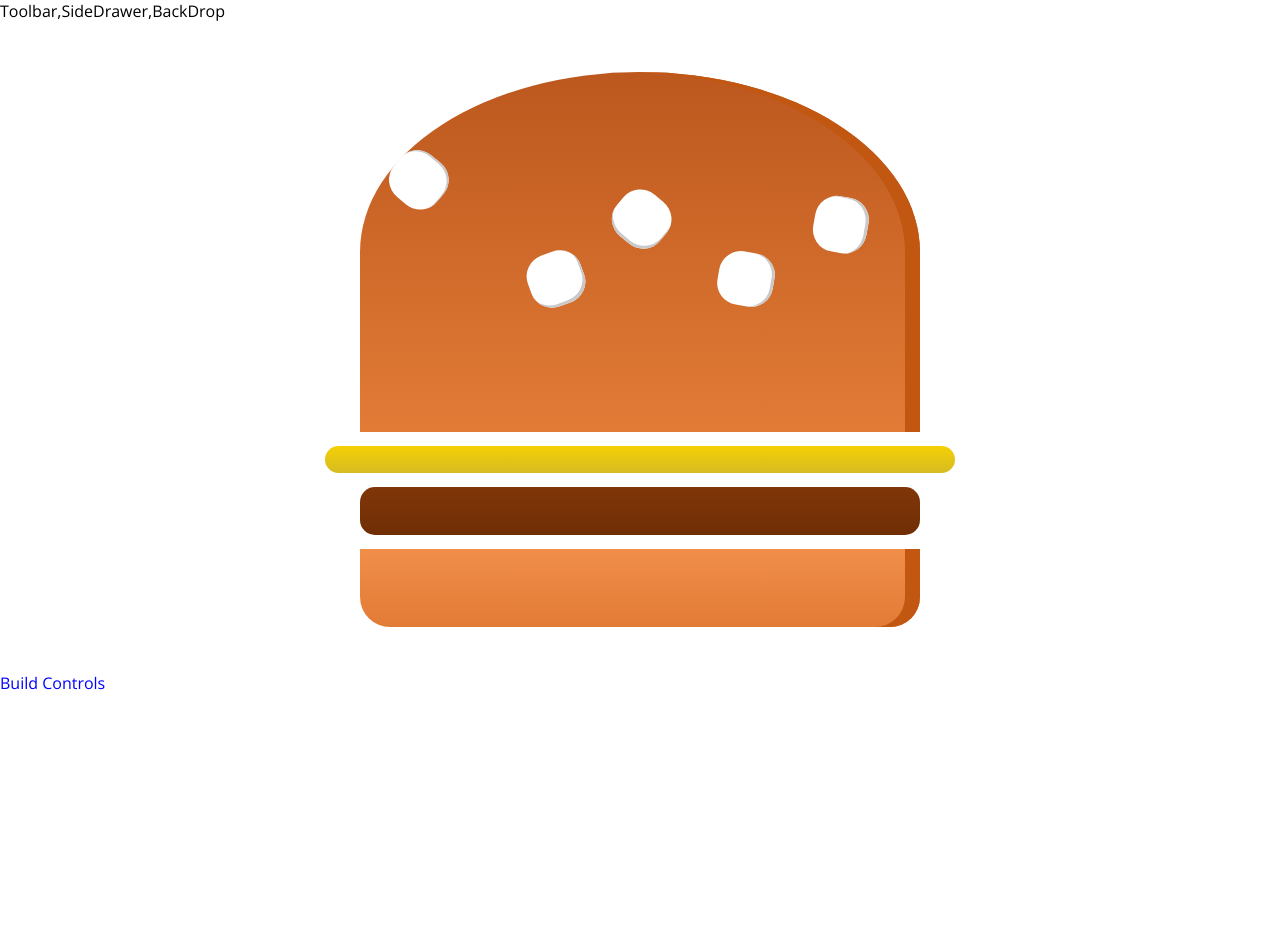
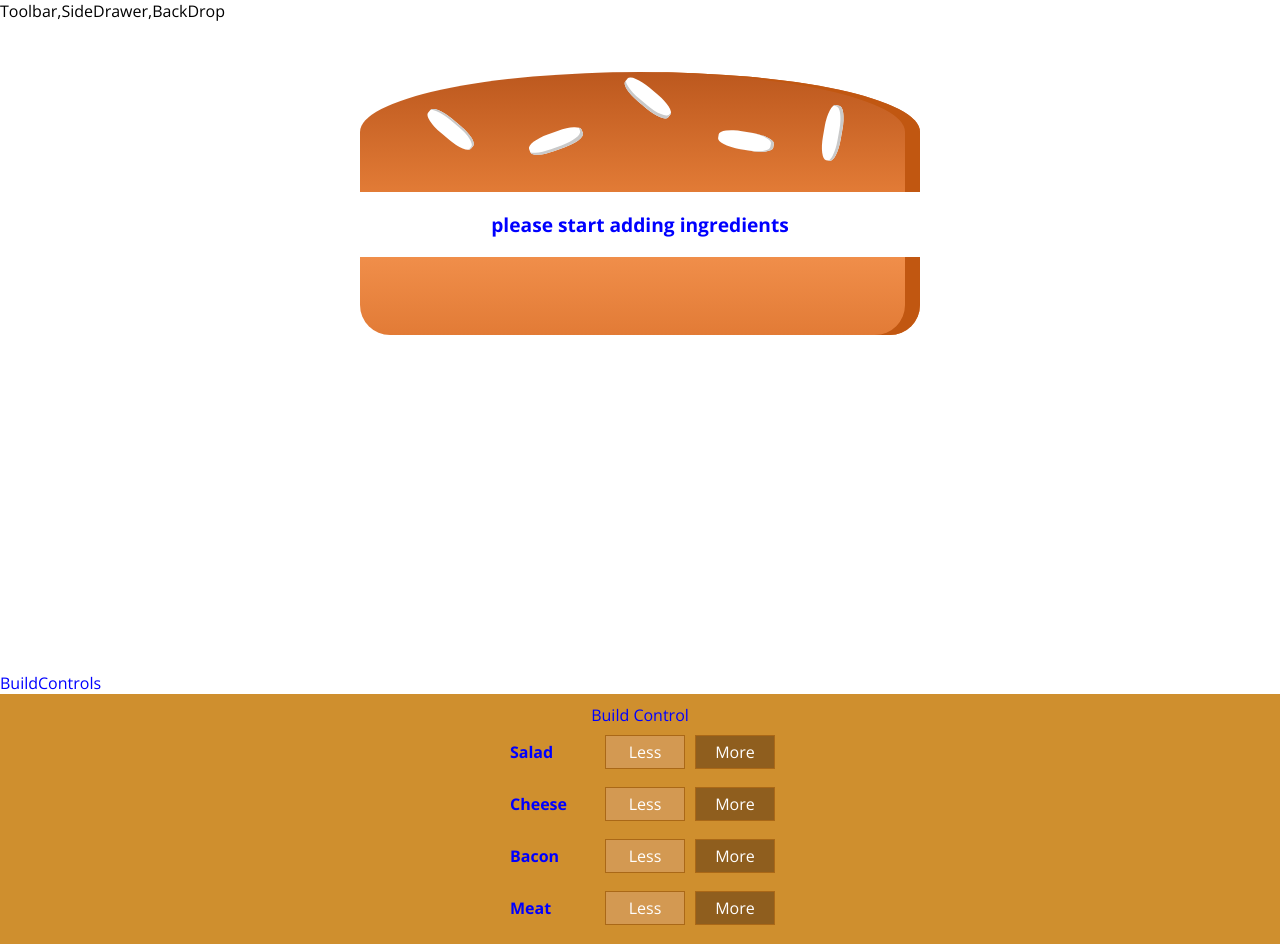
Before and after one commit to DaramBhavani/Burger-App, a React (Create React App) app: page / in a window 1280 px wide. Before the commit the page ends 800 px from the top, so only its background shows below. Built offline with nearby package versions, Linux system fonts and the light colour scheme.

Commit message:
Added BuildControls, BuildControl to create layers of ingredients required for burger

```diff
--- /dev/null
+++ b/src/components/Burger/BuildControls/BuildControl/BuildControl.js
@@ -0,0 +1,19 @@
+import React from 'react';
+import classes from './BuildControl.module.css';
+
+
+const buildControl = (props) => {
+
+    return(
+
+        <div className = {classes.BuildControl}>
+            <div className = {classes.Label}>{props.label}</div>
+            <button className = {classes.Less}>Less</button>
+            <button className = {classes.More} onClick = {props.added}>More</button>
+        </div>
+
+    );
+
+}
+
+export default buildControl;
--- /dev/null
+++ b/src/components/Burger/BuildControls/BuildControl/BuildControl.module.css
@@ -0,0 +1,56 @@
+.BuildControl {
+    display: flex;
+    justify-content: space-between;
+    align-items: center;
+    margin: 5px 0;
+}
+
+.BuildControl button {
+    display: block;
+    font: inherit;
+    padding: 5px;
+    margin: 0 5px;
+    width: 80px;
+    border: 1px solid #AA6817;
+    cursor: pointer;
+    outline: none;
+}
+
+.BuildControl button:disabled {
+    background-color: #AC9980;
+    border: 1px solid #7E7365;
+    color: #ccc;
+    cursor: default;
+}
+
+.BuildControl button:hover:disabled {
+    background-color: #AC9980;
+    color: #ccc;
+    cursor: not-allowed;
+}
+
+.Label {
+    padding: 10px;
+    font-weight: bold;
+    width: 80px;
+}
+
+.BuildControl .Less {
+    background-color: #D39952;
+    color: white;
+}
+
+.BuildControl .More {
+    background-color: #8F5E1E;
+    color: white;
+}
+
+.BuildControl .Less:hover, .BuildControl .Less:active {
+    background-color: #DAA972;
+    color: white;
+}
+
+.BuildControl .More:hover,.BuildControl .More:active {
+    background-color: #99703F;
+    color: white;
+}
--- /dev/null
+++ b/src/components/Burger/BuildControls/BuildControls.js
@@ -0,0 +1,31 @@
+import React from 'react';
+import classes from './BuildControls.module.css';
+import BuildControl from './BuildControl/BuildControl';
+
+const controls = [
+    {label:'Salad', type:'salad'},
+    {label:'Cheese', type:'cheese'},
+    {label:'Bacon', type:'bacon'},
+    {label:'Meat', type:'meat'}
+]
+
+const buildControls = (props) => {
+
+    return (
+
+        <div className = {classes.BuildControls}>
+            <div>Build Control</div>
+            {controls.map((ctrl) => {
+                return <BuildControl
+                    key = {ctrl.label}
+                    label = {ctrl.label}
+                    added = {() => props.ingredientAdded(ctrl.type)}
+                />
+            })}
+        </div>
+
+
+    )
+}
+
+export default buildControls;
--- /dev/null
+++ b/src/components/Burger/BuildControls/BuildControls.module.css
@@ -0,0 +1,10 @@
+.BuildControls{
+    width:100%;
+    background-color: #CF8F2E;
+    display:flex;
+    flex-flow:column;
+    align-items:center;
+    box-shadow: 0 2px 1px #ccc;
+    margin:auto;
+    padding: 10px 0;
+}
--- a/src/components/Burger/Burger.js
+++ b/src/components/Burger/Burger.js
@@ -2,12 +2,33 @@
 import classes from '../Burger/Burger.module.css';
 import BurgerIngredient from './BurgerIngredient/BurgerIngredient';
 
+
+
 const burger = (props) => {
+
+    // let transformedIngredients = Object.entries(props.ingredients).map(([keyInd,valInd]) => {
+    //     return <BurgerIngredient key = {keyInd + valInd} type = {keyInd} />
+    // })
+    let transformedIngredients = Object.keys(props.ingredients)
+        .map(igkey => {
+            console.log(igkey);
+            console.log(props.ingredients[igkey]);
+            return [...Array(props.ingredients[igkey])].map((_ , i) => {
+                return <BurgerIngredient key = {igkey + i} type = {igkey}/>
+            });
+        })
+        .reduce((arr,ele) => {
+            return arr.concat(ele)
+        },[]);
+        if(transformedIngredients.length === 0){
+            transformedIngredients = <p>please start adding ingredients</p>;
+        }
+    console.log(transformedIngredients);
+
     return(
         <div className = {classes.Burger}>
            <BurgerIngredient type = "bread-top"/>
-           <BurgerIngredient type = "cheese"/>
-           <BurgerIngredient type = "meat"/>
+           {transformedIngredients}
            <BurgerIngredient type = "bread-bottom"/>
         </div>
     );
--- a/src/components/Burger/BurgerIngredient/BurgerIngredient.module.css
+++ b/src/components/Burger/BurgerIngredient/BurgerIngredient.module.css
@@ -8,7 +8,7 @@
 }
 
 .BreadTop {
-    height: 60%;
+    height: 20%;
     width: 80%;
     background: linear-gradient(#bc581e, #e27b36);
     border-radius: 50% 50% 0 0;
--- a/src/containers/BurgerBuilder/BurgerBuilder.js
+++ b/src/containers/BurgerBuilder/BurgerBuilder.js
@@ -1,15 +1,61 @@
 import React , {Component} from 'react';
 import Auxiliary from '../../hocs/ReactAux';
 import Burger from '../../components/Burger/Burger';
+import BuildControls from '../../components/Burger/BuildControls/BuildControls';
+
+const INGREDIENT_PRICES = {
+    salad : 1,
+    cheese : 1.5,
+    meat : 2,
+    bacon: 0.8
+}
 
 class BurgerBuilder extends Component{
+
+    state = {
+        ingredients : {
+            salad: 0,
+            bacon: 0,
+            cheese: 0,
+            meat: 0
+        },
+        totalPrice:4
+    }
+
+    addIngredientHandler = (type) => {
+        const updatedIngredients = {
+            ...this.state.ingredients
+        };
+        console.log('Type' , type);
+        const oldCount = this.state.ingredients[type];
+        console.log('OLDCOUNT', oldCount);
+        const updatedCount = oldCount + 1;
+        updatedIngredients[type] = updatedCount;
+
+        const priceAddition = INGREDIENT_PRICES[type];
+        const oldPrice = this.state.totalPrice;
+        const newPrice = oldPrice + priceAddition;
+
+        this.setState({
+            totalprice:newPrice, ingredients:updatedIngredients
+        })
+
+    }
+
+    removeIngredientHandler(){
+
+    }
+
     render(){
+
         return(
             <Auxiliary>
-                <Burger/>
-                <div> Build Controls</div>
+                <Burger ingredients = {this.state.ingredients}/>
+                <div> BuildControls</div>
+                <BuildControls ingredientAdded = {this.addIngredientHandler}/>
+
             </Auxiliary>
-        )
+        );
     }
 }
 
```
